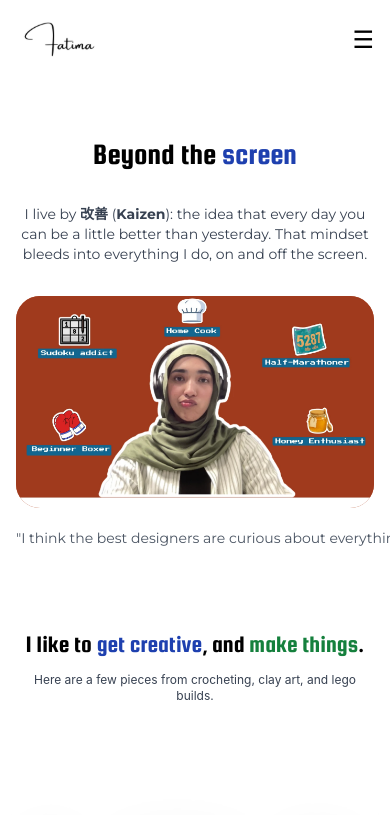
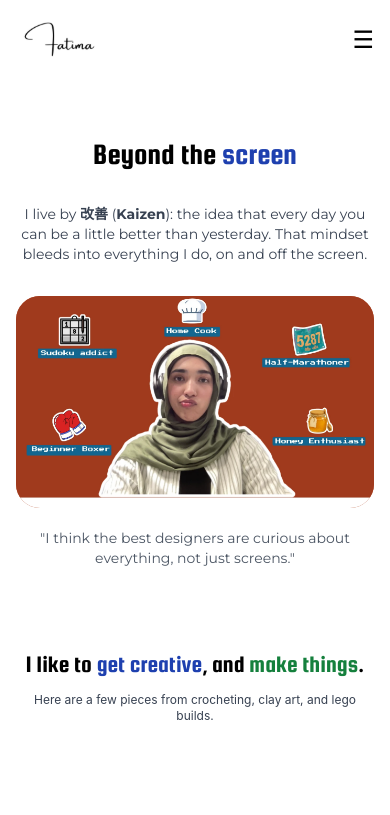
Before and after one commit to FatimaTanvir/portfolio, a React (Vite) app: page /creatives in a window 390 px wide. Shown: the top 815 px of the page. Built offline with nearby package versions, Linux system fonts and the light colour scheme; a web font is replaced by a local one.

Commit message:
fixed responsive issue

```diff
--- a/src/pages/Creatives.jsx
+++ b/src/pages/Creatives.jsx
@@ -50,7 +50,7 @@ export default function Creatives() {
           </div>
         </FadeUp>
         <FadeUp delay={300}>
-          <p className="text-sm sm:text-base text-gray-600 text-center mt-5 whitespace-nowrap mx-auto" style={{ fontFamily: "'Montserrat', sans-serif" }}>
+          <p className="text-sm sm:text-base text-gray-600 text-center mt-5 sm:whitespace-nowrap mx-auto px-4" style={{ fontFamily: "'Montserrat', sans-serif" }}>
             "I think the best designers are curious about everything, not just screens."
 
           </p>
@@ -122,7 +122,7 @@ export default function Creatives() {
           <Link
             to="/designs"
             onClick={() => window.scrollTo(0, 0)}
-            className="px-8 py-3 rounded-full bg-black text-white text-sm font-medium hover:bg-gray-800 transition-colors"
+            className="px-6 py-3 rounded-full bg-black text-white text-xs sm:text-sm font-medium hover:bg-gray-800 transition-colors text-center"
             style={{ fontFamily: "'Montserrat', sans-serif" }}
           >
             Curious about my design work? Check it out →
```
